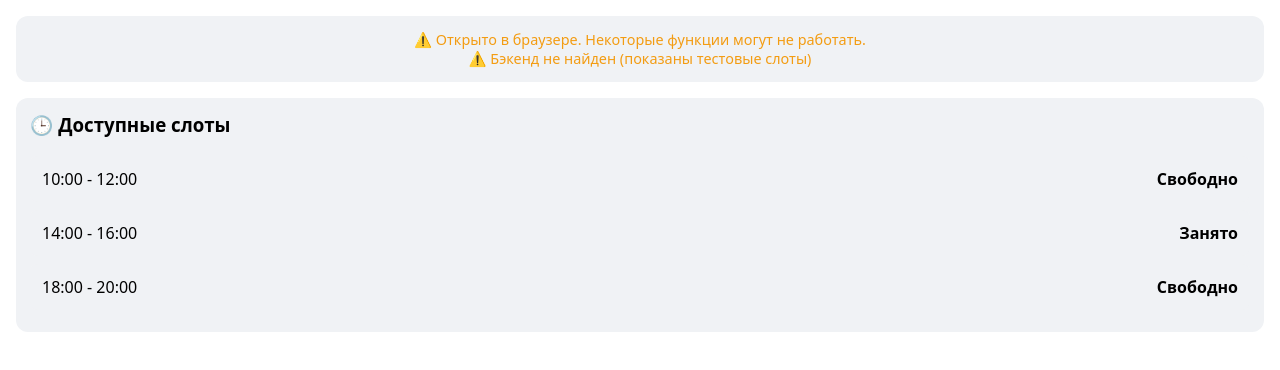
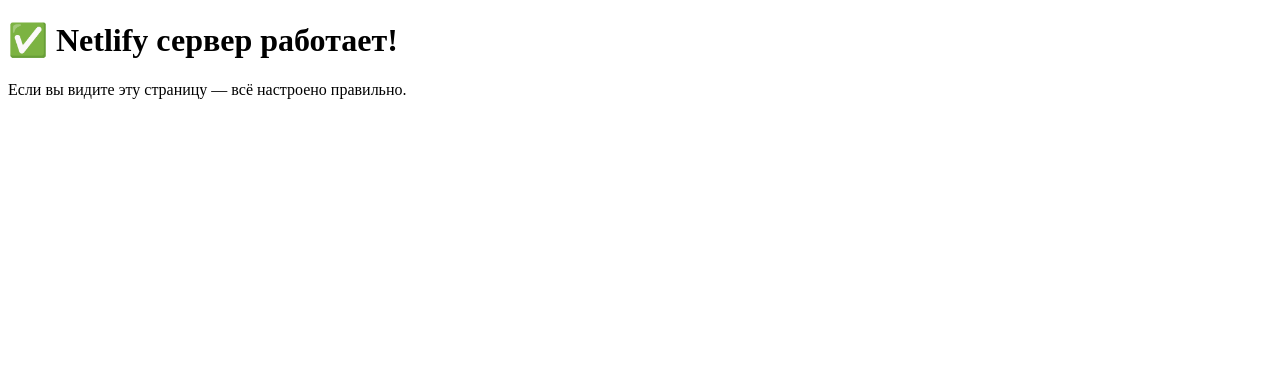
Before and after one commit to Leon-Maryankov/ID-26-9474-laundry-telegram-bot, a plain HTML site: page netlifyWebApp/index.html in a window 1280 px wide. Drawn offline with Linux system fonts and the light colour scheme; no server answers.

Commit message:
simplifying html

```diff
--- a/netlifyWebApp/index.html
+++ b/netlifyWebApp/index.html
@@ -1,106 +1,12 @@
 <!DOCTYPE html>
 <html lang="ru">
 <head>
-  <meta charset="UTF-8">
-  <meta name="viewport" content="width=device-width, initial-scale=1.0">
-  <title>Laundry WebApp</title>
-  <script src="https://telegram.org/js/telegram-web-app.js"></script>
-  <style>
-    :root {
-      --bg: var(--tg-theme-bg-color, #ffffff);
-      --text: var(--tg-theme-text-color, #000000);
-      --sec-bg: var(--tg-theme-secondary-bg-color, #f0f2f5);
-      --btn-bg: var(--tg-theme-button-color, #3390ec);
-      --btn-text: var(--tg-theme-button-text-color, #ffffff);
-    }
-    body {
-      margin: 0; padding: 16px; font-family: system-ui, -apple-system, sans-serif;
-      background: var(--bg); color: var(--text); box-sizing: border-box;
-    }
-    .card {
-      background: var(--sec-bg); border-radius: 12px; padding: 14px; margin-bottom: 12px;
-    }
-    .slot {
-      display: flex; justify-content: space-between; align-items: center;
-      padding: 12px; background: var(--sec-bg); border-radius: 8px; margin: 8px 0; cursor: pointer;
-    }
-    .slot:hover { opacity: 0.85; }
-    .status-bar { font-size: 0.9em; text-align: center; margin-bottom: 16px; }
-    .ok { color: #2ecc71; } .err { color: #e74c3c; } .warn { color: #f39c12; }
-    .btn {
-      background: var(--btn-bg); color: var(--btn-text); border: none; padding: 12px;
-      width: 100%; border-radius: 8px; font-weight: 500; cursor: pointer; margin-top: 8px;
-    }
-  </style>
+    <meta charset="UTF-8">
+    <meta name="viewport" content="width=device-width, initial-scale=1.0">
+    <title>Netlify Test</title>
 </head>
 <body>
-  <div class="status-bar card" id="status">🔄 Инициализация...</div>
-
-  <div class="card">
-    <h3 style="margin-top:0">🕒 Доступные слоты</h3>
-    <div id="slots">Загрузка...</div>
-  </div>
-
-  <script>
-    // 1. Безопасное получение объекта Telegram
-    const tg = window.Telegram?.WebApp;
-    const statusEl = document.getElementById('status');
-    const slotsEl = document.getElementById('slots');
-
-    // 2. Настройки (поменяй API_URL на адрес своего Go-сервера)
-    const API_URL = 'http://localhost:8080';
-
-    // 3. Инициализация
-    if (tg) {
-      tg.ready();
-      tg.expand();
-      const user = tg.initDataUnsafe?.user;
-      statusEl.innerHTML = `✅ Telegram WebApp активен | 👤 ${user?.first_name || 'Гость'} (ID: ${user?.id || '-'})`;
-      statusEl.className = 'status-bar card ok';
-    } else {
-      statusEl.innerHTML = '⚠️ Открыто в браузере. Некоторые функции могут не работать.';
-      statusEl.className = 'status-bar card warn';
-    }
-
-    // 4. Загрузка данных
-    async function loadData() {
-      try {
-        // Пробуем запрос к твоему Go-серверу
-        const res = await fetch(`${API_URL}/api/slots`, { method: 'GET' });
-        if (!res.ok) throw new Error(`HTTP ${res.status}`);
-        const data = await res.json();
-        renderSlots(data);
-      } catch (err) {
-        // 🔧 ТЕСТОВЫЙ РЕЖИМ: если сервер недоступен, показываем мок-данные
-        console.warn('Backend не ответил, включен тестовый режим:', err.message);
-        statusEl.innerHTML += '<br><span class="warn">⚠️ Бэкенд не найден (показаны тестовые слоты)</span>';
-
-        renderSlots([
-          { id: 1, time: '10:00 - 12:00', status: 'Свободно' },
-          { id: 2, time: '14:00 - 16:00', status: 'Занято' },
-          { id: 3, time: '18:00 - 20:00', status: 'Свободно' }
-        ]);
-      }
-    }
-
-    // 5. Отрисовка
-    function renderSlots(slots) {
-      slotsEl.innerHTML = '';
-      if (!slots?.length) {
-        slotsEl.textContent = 'Нет доступных слотов';
-        return;
-      }
-      slots.forEach(slot => {
-        const el = document.createElement('div');
-        el.className = 'slot';
-        el.innerHTML = `<span>${slot.time}</span> <b>${slot.status}</b>`;
-        el.onclick = () => tg?.showAlert(`Выбрано: ${slot.time}\n(Тут будет логика бронирования)`);
-        slotsEl.appendChild(el);
-      });
-    }
-
-    // Запуск
-    loadData();
-  </script>
+    <h1>✅ Netlify сервер работает!</h1>
+    <p>Если вы видите эту страницу — всё настроено правильно.</p>
 </body>
 </html>
```
